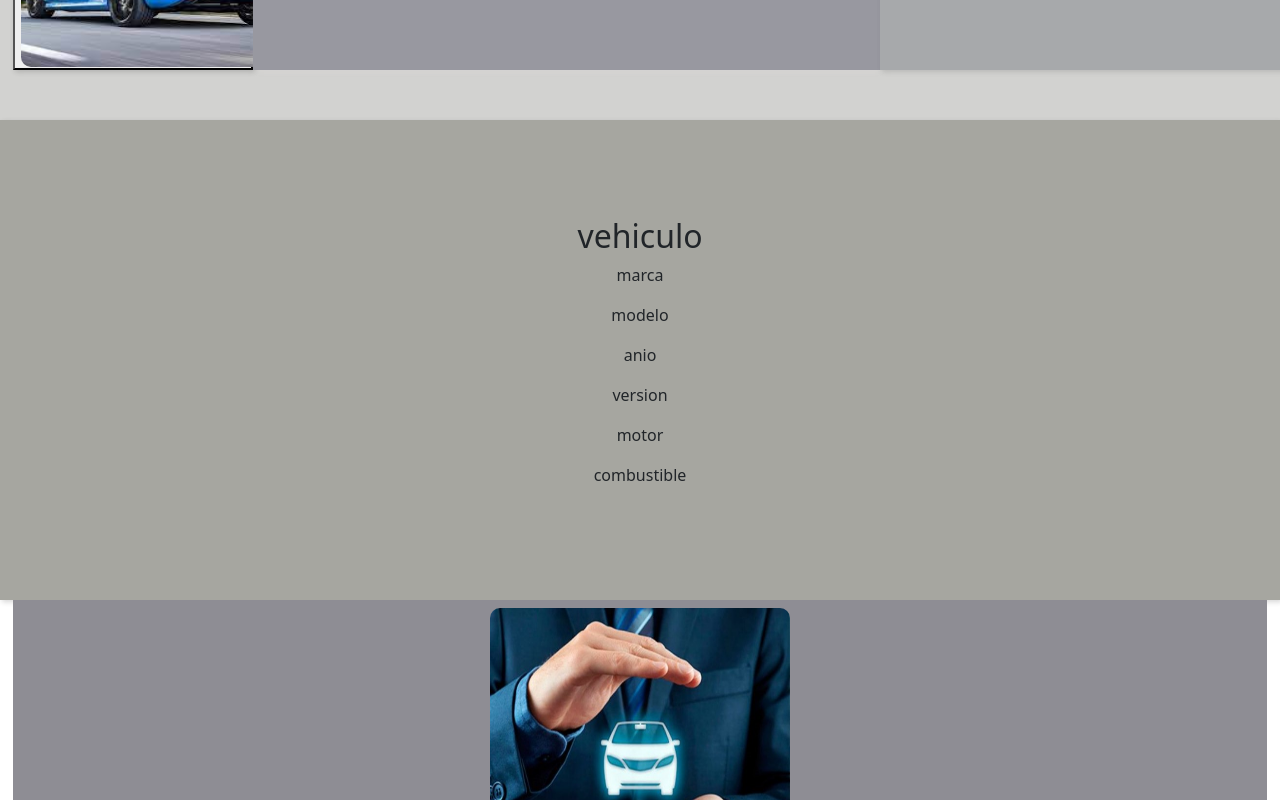
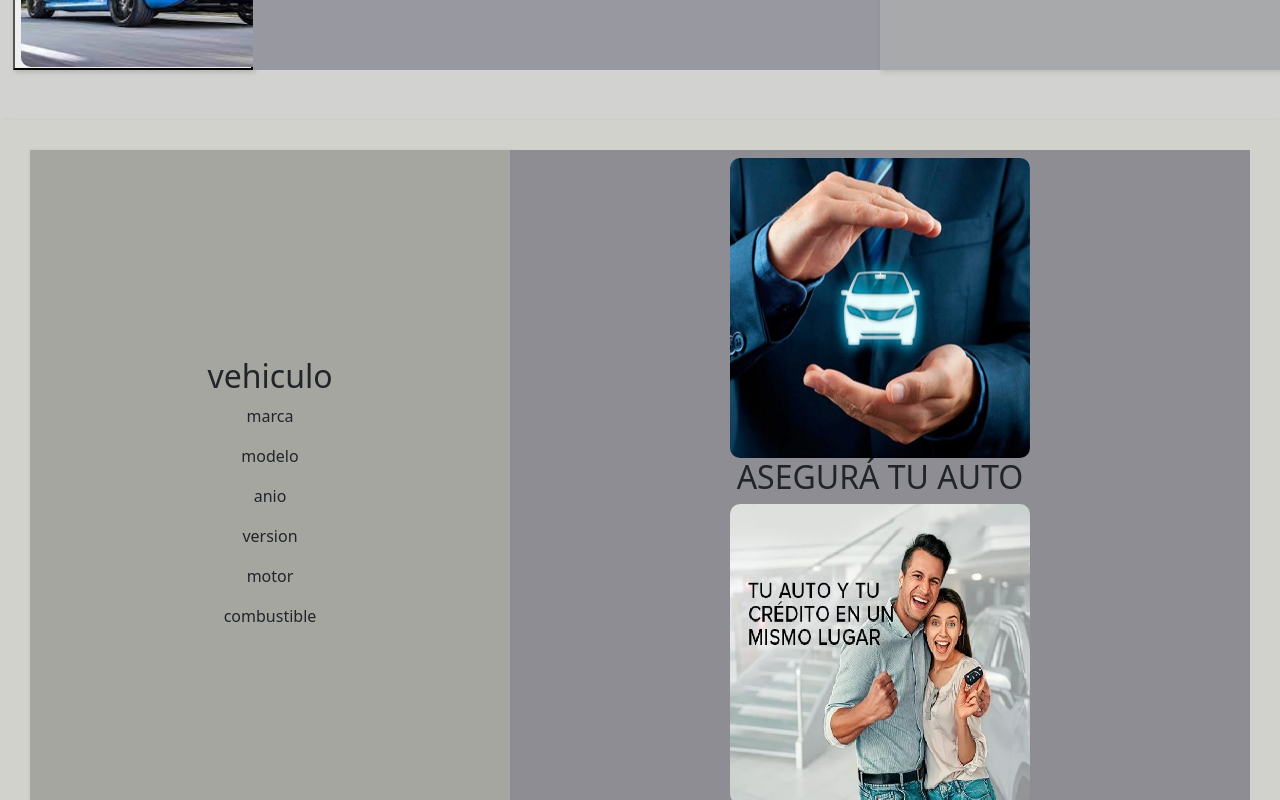
Before and after one commit to Ramiroaya/CarShop, a React (Create React App) app in the folder client/: page /vistas in a window 1280 px wide. Shown: the part 1000-1800 px from the top of the page. Built offline with nearby package versions, Linux system fonts and the light colour scheme.

Commit message:
modificacion css vistas

```diff
--- a/client/src/css/autosIndex.css
+++ b/client/src/css/autosIndex.css
@@ -59,14 +59,38 @@
     align-items: center;
   }
 
+  .prueba2 {
+    max-width:100%;
+    max-height: 100vh;
+    padding: 30px ;
+
+    box-shadow: 2px 2px 5px #3333;
+    background-color: #d2d2cd;
+
+    display:flex;
+    flex-direction: row;
+    justify-content: space-around;
+
+  }
+
+  .descripcion {
+    min-width: 60vh;
+    min-height: 60vh;
+
+    box-shadow: 2px 2px 5px #3333;
+    background-color: #a6a6a0;
+    display: flex;
+    flex-direction: column;
+    justify-content: center;
+  }
 
 
 
-.contactos p {
-color: #f5efef;
-font-size: 14px;
-margin-bottom: 2px;
-}
+    .contactos p {
+    color: #f5efef;
+    font-size: 14px;
+    margin-bottom: 2px;
+    }
 
   .Descripcion {
     min-width: 60vh;
```
